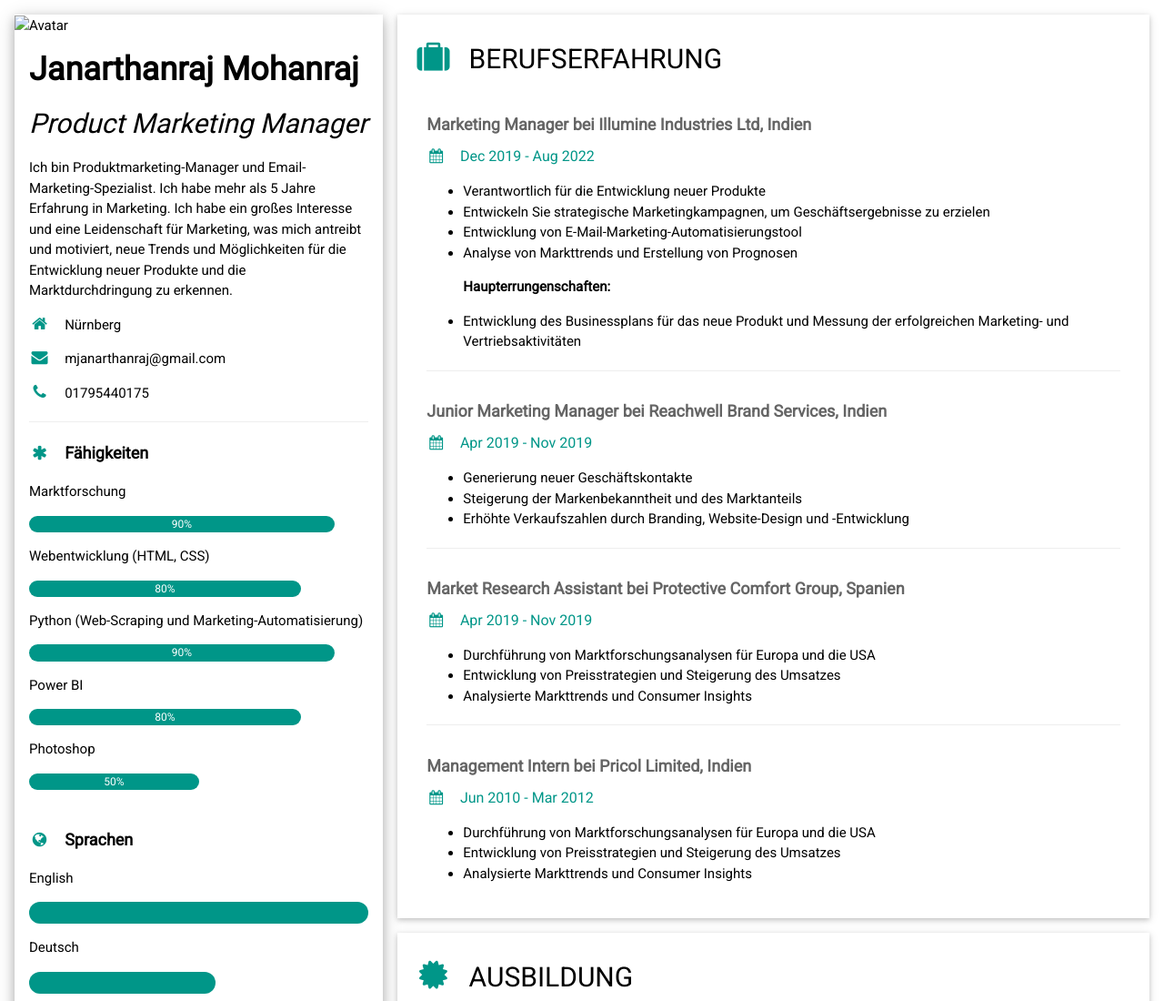
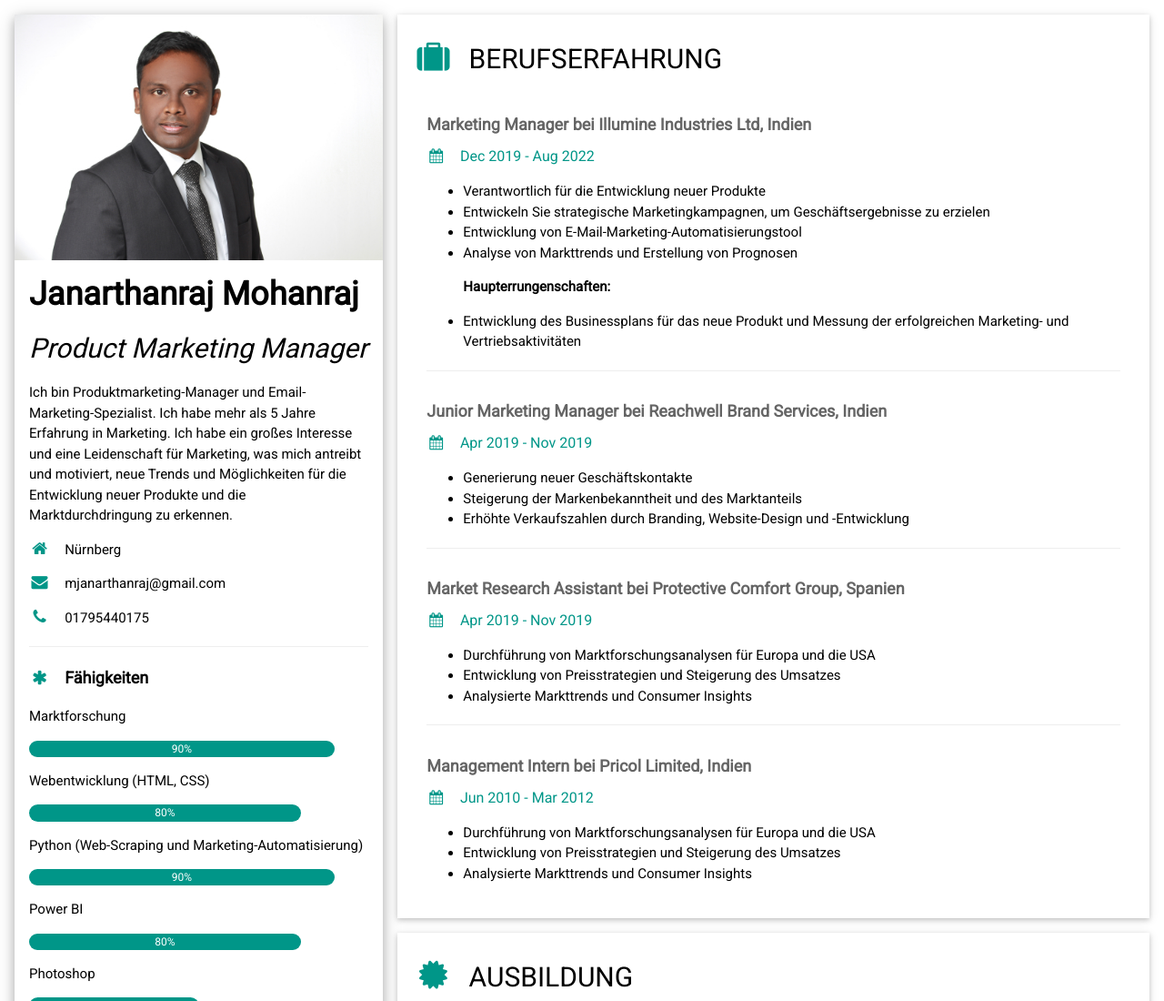
Before and after one commit to janaraj90/mjanarthanraj, a plain HTML site: page index.html in a window 1280 px wide. Shown: the top 1100 px of the page at 91% size. Drawn offline with nearby package versions, Linux system fonts and the light colour scheme.

Commit message:
Update index.html

```diff
--- a/index.html
+++ b/index.html
@@ -32,7 +32,7 @@
 
         <div class="w3-white w3-text-black w3-card-4">
           <div class="w3-display-container">
-            <img href="https://github.com/janaraj90/mjanarthanraj/Janarthanraj M Photo.jpg" style="width:100%" alt="Avatar">
+            <img src="/Janarthanraj M Photo.jpg" style="width:100%" alt="Avatar">
           </div>
           <div class="w3-container">
             <h1><strong>Janarthanraj Mohanraj</strong></h1>
```
